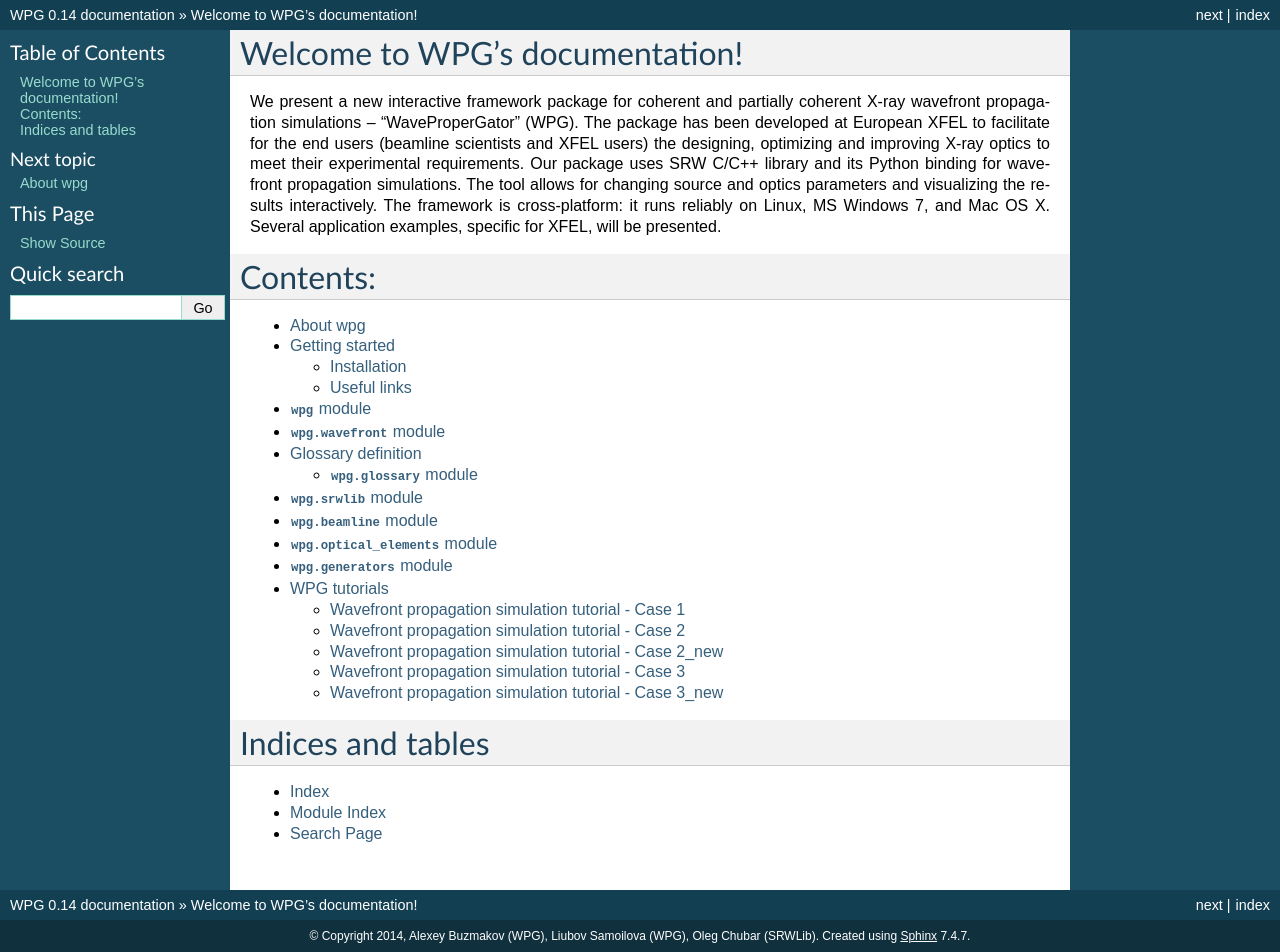
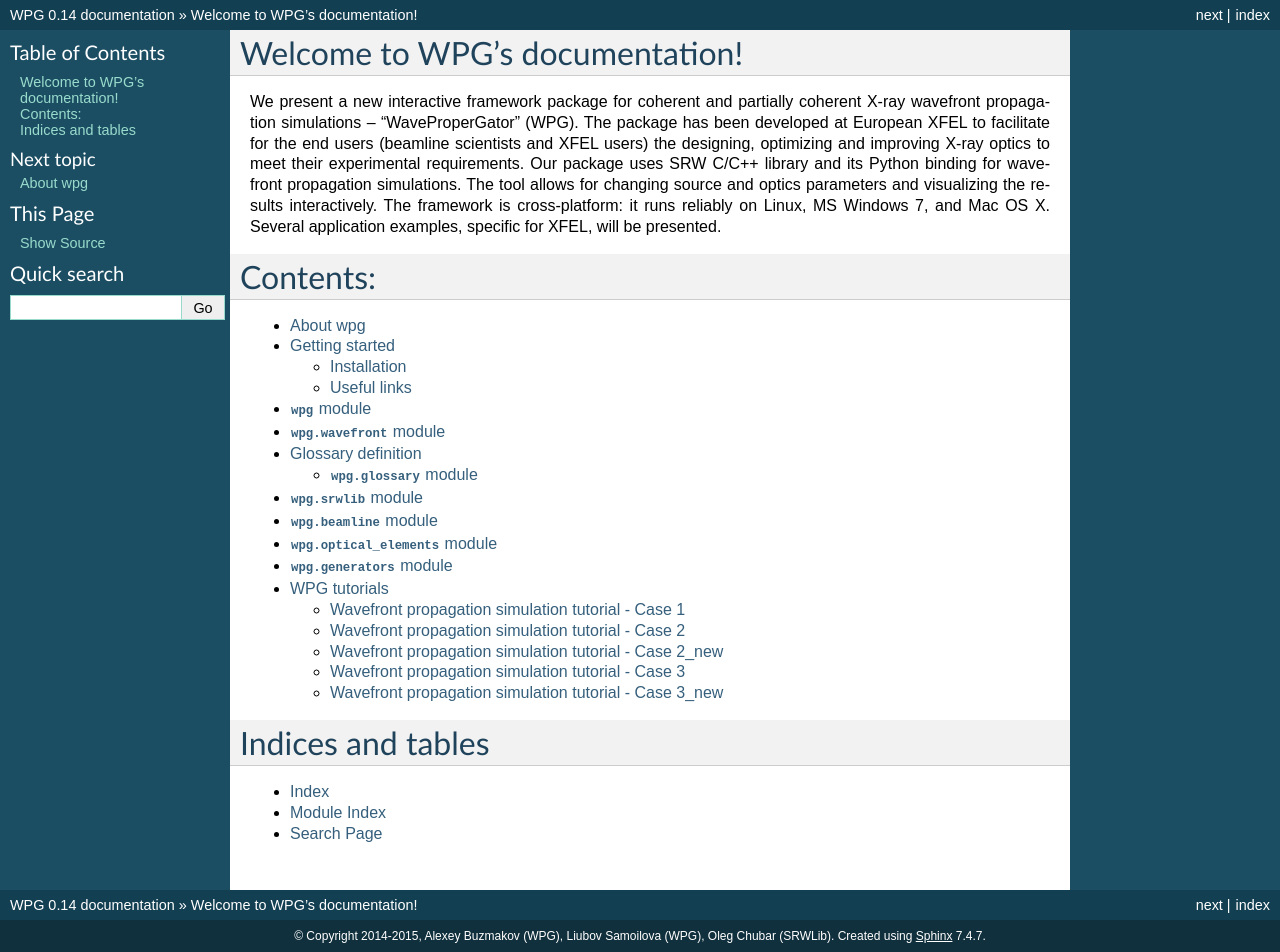
Before and after one commit to samoylv/WPG, a Sphinx documentation site: the page built from docs/index.rst, in a window 1280 px wide. Built offline with Sphinx 7.4.7, drawn with Linux system fonts in a browser that asks for light colours.

Commit message:
Update conf.py
Fixing documentation build

```diff
--- a/docs/conf.py
+++ b/docs/conf.py
@@ -41,7 +41,7 @@ master_doc = 'index'
 
 # General information about the project.
 project = u'WPG'
-copyright = u'2014, Alexey Buzmakov (WPG), Liubov Samoilova (WPG), Oleg Chubar (SRWLib)'
+copyright = u'2014-2015, Alexey Buzmakov (WPG), Liubov Samoilova (WPG), Oleg Chubar (SRWLib)'
 
 # The version info for the project you're documenting, acts as replacement for
 # |version| and |release|, also used in various other places throughout the
@@ -257,7 +257,7 @@ try:
     import wpg.srwlpy, numpy, h5py, pylab, scipy, uti_plot
 except ImportError, e:
     import mock
-    MOCK_MODULES = ['wpg.srwlpy','srwlpy','numpy','h5py','pylab','scipy','uti_plot']
+    MOCK_MODULES = ['wpg.srwlpy','srwlpy','numpy','h5py','pylab','scipy','uti_plot', 'uti_math']
     for mod_name in MOCK_MODULES:
         sys.modules[mod_name] = mock.Mock()
 else:
```
